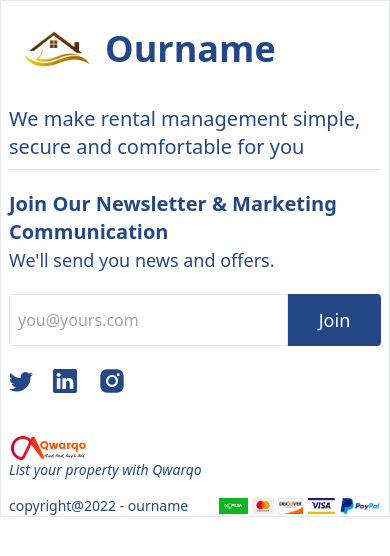
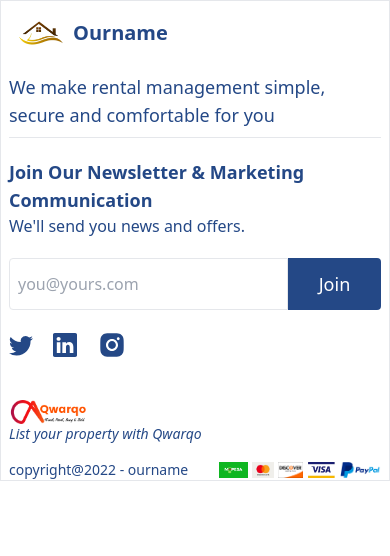
Before and after one commit to amoskyalo/rentals, a React (Create React App) app: page /home in a window 390 px wide. Shown: the top 556 px of the page. Built offline with nearby package versions, Linux system fonts and the light colour scheme.

Commit message:
minor change

```diff
--- a/src/Components/Footer/Footer.jsx
+++ b/src/Components/Footer/Footer.jsx
@@ -20,18 +20,18 @@ const Footer = () => {
           <div className="flex flex-col px-2 space-y-5 md:w-[40%] md:px-0">
             <div className="flex flex-col  space-y-2 border-b pb-2">
               <Link to="/home" className="flex flex-row items-center">
-                <img src={logo} alt="our logo" className="h-24 w-24" />
-                <p className="text-navColor text-4xl font-semibold">Ourname</p>
+                <img src={logo} alt="our logo" className="h-16 w-16 md:h-24 md:w-24" />
+                <p className="text-navColor text-xl font-semibold md:text-4xl">Ourname</p>
               </Link>
-              <p className="text-xl text-navColor">
+              <p className="text-lg text-navColor md:text-xl">
                 We make rental management simple, secure and comfortable for you
               </p>
             </div>
             <div className="flex flex-col">
-              <h2 className="text-navColor text-xl font-semibold">
+              <h2 className="text-navColor text-lg font-semibold md:text-xl">
                 Join Our Newsletter & Marketing Communication
               </h2>
-              <p className="text-navColor text-lg">
+              <p className="text-navColor md:text-lg">
                 We'll send you news and offers.
               </p>
             </div>
--- a/src/Components/Hero/Hero.jsx
+++ b/src/Components/Hero/Hero.jsx
@@ -2,16 +2,22 @@ import React from "react";
 import image from "../../Assets/image.png";
 import logo from "../../Assets/logo2.png";
 import { useState } from "react";
-import { AiOutlineMenu } from 'react-icons/ai'
+import { AiOutlineMenu } from "react-icons/ai";
 
 const Hero = () => {
   const [sticky, setSticky] = useState("#");
-  const [active, setActive] = useState(false)
+  const [active, setActive] = useState(false);
+
   window.addEventListener("scroll", () => {
     if (window.pageYOffset >= 100) {
       return setSticky("sticky");
     }
     setSticky("#");
+  });
+
+  //disable nav onscroll
+  window.addEventListener("scroll", () => {
+    return setActive(false);
   });
 
   return (
@@ -23,24 +29,48 @@ const Hero = () => {
         }`}
       >
         <div className="relative flex flex-row justify-between items-center mx-auto max-w-full md:max-w-screen-xl">
-          <a href="home" className="flex flex-row items-center h-16 md:h-20 lg:h-20 xl:h-20 z-50">
+          <a
+            href="home"
+            className="flex flex-row items-center h-16 md:h-20 lg:h-20 xl:h-20 z-50"
+          >
             <img src={logo} alt="" className="h-full" />
-            <p className="text-white text-base font-semibold md:text-xl md:text-xl">OurName</p>
+            <p className="text-white text-base font-semibold md:text-xl md:text-xl">
+              OurName
+            </p>
           </a>
-          <div className={`flex flex-col items-center absolute ${active ? `top-[4rem]` : `top-[-400%]`} duration-500 w-full pb-4 bg-navColor md:flex-row md:pb-0 md:bg-none md:space-x-5 md:space-x-5 md:relative md:w-max md:top-0`}>
-            <a href="#home" className="text-white text-base font-normal md:text-xl md:font-semibold">
+          <div
+            className={`flex flex-col items-center absolute ${
+              active ? `top-[4rem]` : `top-[-450%]`
+            } duration-500 w-full pb-4 bg-navColor space-y-5 md:flex-row md:pb-0 md:bg-none md:space-x-5 md:space-y-0 md:relative md:w-max md:top-0`}
+          >
+            <a
+              href="#home"
+              className="text-white text-lg font-normal md:text-xl md:font-semibold"
+            >
               Home
             </a>
-            <a href="#about" className="text-white text-base font-normal md:text-xl md:font-semibold">
+            <a
+              href="#about"
+              className="text-white text-lg font-normal md:text-xl md:font-semibold"
+            >
               About
             </a>
-            <a href="#contacts" className="text-white text-base font-normal md:text-xl md:font-semibold">
+            <a
+              href="#contacts"
+              className="text-white text-lg font-normal md:text-xl md:font-semibold"
+            >
               Contact
             </a>
-            <a href="#pricing" className="text-white text-base font-normal md:text-xl md:font-semibold">
+            <a
+              href="#pricing"
+              className="text-white text-lg font-normal md:text-xl md:font-semibold"
+            >
               Pricing
             </a>
-            <a href="#pricing" className="text-white text-base font-normal md:text-xl md:font-semibold">
+            <a
+              href="#pricing"
+              className="text-white text-lg font-normal md:text-xl md:font-semibold"
+            >
               Testimonials
             </a>
             <a
@@ -58,8 +88,11 @@ const Hero = () => {
               Get started
             </a>
           </div>
-          <div className="flex mr-1 lg:hidden z-50" onClick={() =>setActive(!active)}>
-            <AiOutlineMenu className="text-2xl text-white"/>
+          <div
+            className="flex mr-1 lg:hidden z-50"
+            onClick={() => setActive(!active)}
+          >
+            <AiOutlineMenu className="text-2xl text-white" />
           </div>
         </div>
       </nav>
@@ -88,7 +121,11 @@ const Hero = () => {
             </a>
           </div>
           <div className="h-full mt-10 rounded-t-full flex overflow-hidden md:w-1/2 md:mt-0">
-            <img src={image} alt="" className="h-[20rem] w-full object-cover lg:h-[40vw] xl:h-[40rem] md:h-[40rem]" />
+            <img
+              src={image}
+              alt=""
+              className="h-[20rem] w-full object-cover lg:h-[40vw] xl:h-[40rem] md:h-[40rem]"
+            />
           </div>
         </div>
       </div>
--- a/src/index.css
+++ b/src/index.css
@@ -6,9 +6,9 @@ html {
     scroll-behavior: smooth;
 }
 
-/* body{
-
-} */
+body{
+    overflow-x: hidden;
+}
 
 nav{
     z-index: 999;
```
